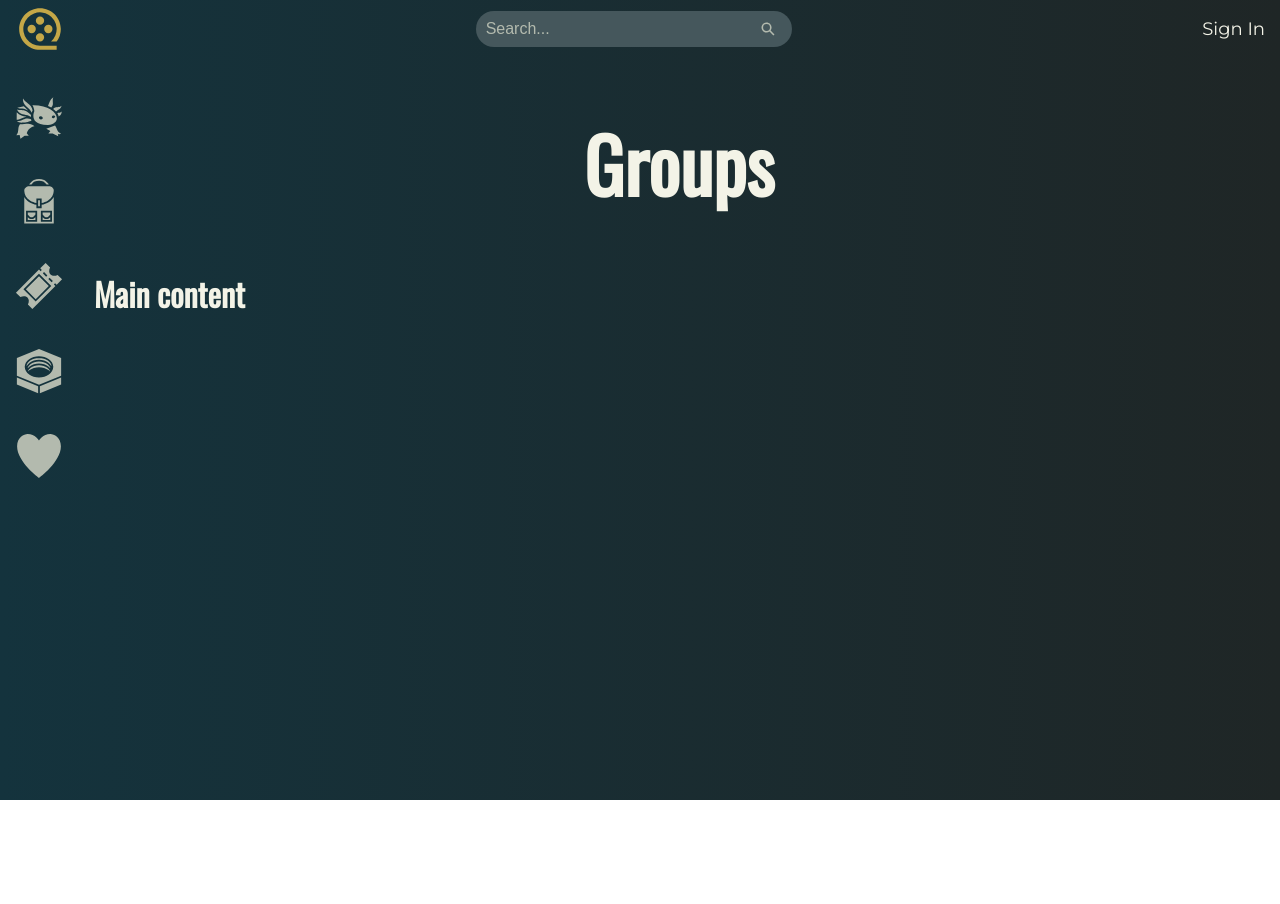
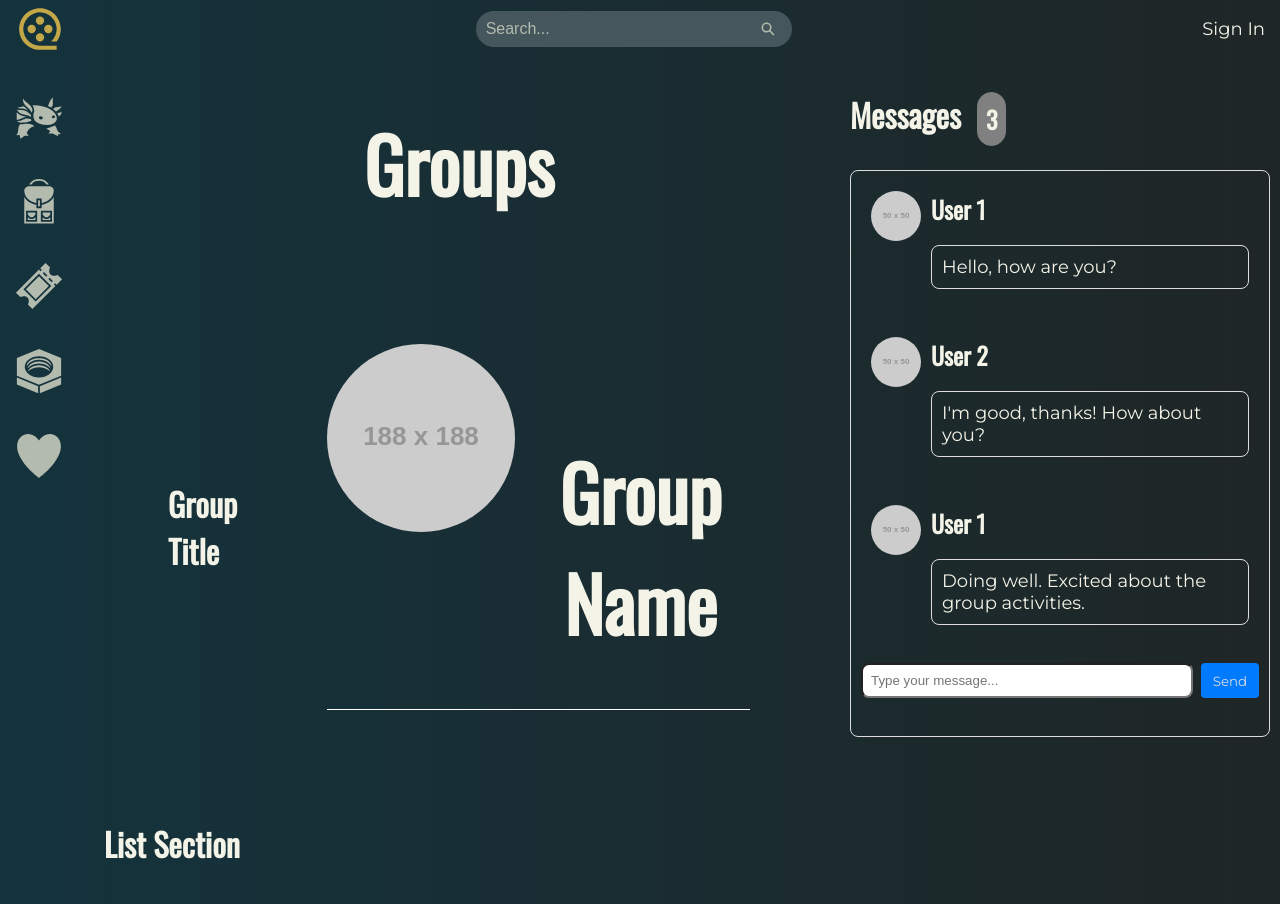
Before and after one commit to kismakk/MovieApp, a React (Create React App) app in the folder frontend/: page /groups in a window 1280 px wide. Before the commit the page ends 800 px from the top, so only its background shows below. Built offline with nearby package versions, Linux system fonts and the light colour scheme.

Commit message:
group components started, Messages ready

```diff
--- /dev/null
+++ b/frontend/src/components/groupsComponents/ListSection.js
@@ -0,0 +1,22 @@
+// groupsComponents/ListSection.js
+import React from "react";
+import styled from "styled-components";
+
+const ListSectionContainer = styled.div`
+  flex: 1;
+  padding: 10px;
+`;
+
+const ListSection = () => {
+  return (
+    <ListSectionContainer>
+      {/* Add your list section content here */}
+      <h2>List Section</h2>
+      {/* Display favorite movies as a list with max three movie pictures on each line */}
+    </ListSectionContainer>
+  );
+};
+
+
+
+export default ListSection;
--- /dev/null
+++ b/frontend/src/components/groupsComponents/MainSection.js
@@ -0,0 +1,31 @@
+// groupsComponents/MainSection.js
+import React from "react";
+import styled from "styled-components";
+import Avatar from "../profileComponents/Avatar";
+
+const MainSectionContainer = styled.div`
+  /* Add your styling for the main section container */
+  flex: 1;
+  padding: 10px; /* Adjust as needed */
+  display: flex;
+  align-items: center;
+`;
+
+const MainContent = styled.div`
+  /* Add your styling for the main content */
+`;
+
+const MainSection = () => {
+  return (
+    <MainSectionContainer>
+      {/* Group Picture */}
+      <Avatar title="Group Title" name="Group Name" />
+      {/* Main Content */}
+      <MainContent>
+        {/* Additional content as needed */}
+      </MainContent>
+    </MainSectionContainer>
+  );
+};
+
+export default MainSection;
--- a/frontend/src/components/groupsComponents/Messages.js
+++ b/frontend/src/components/groupsComponents/Messages.js
@@ -0,0 +1,154 @@
+import React, {useState} from 'react';
+import styled from 'styled-components';
+
+const MessageSection = () => {
+  const currentUser = {
+    id: 1,
+    name: 'Current User',
+    avatarUrl: 'https://via.placeholder.com/50',
+  };
+
+  const [newMessage, setNewMessage] = useState('');
+  const [messages, setMessages] = useState([
+    { id: 1, sender: 'User 1', text: 'Hello, how are you?' },
+    { id: 2, sender: 'User 2', text: 'I\'m good, thanks! How about you?' },
+    { id: 3, sender: 'User 1', text: 'Doing well. Excited about the group activities.' },
+  ]);
+
+  const handleSendMessage = () => {
+    if (newMessage.trim() !== '') {
+      const newMessageObject = {
+        id: messages.length + 1,
+        sender: currentUser.name,
+        text: newMessage,
+      };
+
+      setMessages([...messages, newMessageObject]);
+      setNewMessage('');
+    }
+  };
+
+  return (
+    <MessageContainer>
+      <MessageAmount>
+        <Section>Messages</Section>
+        <Number>{messages.length}</Number>
+      </MessageAmount>
+      <MessagesContainer>
+        {messages.map(({ id, sender, text }) => (
+          <Message key={id}>
+            <AvatarContainer>
+              {sender !== currentUser.name && (
+                <Avatar src={currentUser.avatarUrl} alt={currentUser.name} />
+              )}
+            </AvatarContainer>
+            <MessageContent>
+              <Sender>{sender}</Sender>
+              <MessageText>{text}</MessageText>
+            </MessageContent>
+          </Message>
+        ))}
+        <SendMessageContainer>
+          <Input
+            type="text"
+            placeholder="Type your message..."
+            value={newMessage}
+            onChange={(e) => setNewMessage(e.target.value)}
+          />
+          <Button onClick={handleSendMessage}>Send</Button>
+        </SendMessageContainer>
+      </MessagesContainer>
+    </MessageContainer>
+  );
+};
+
+const MessageContainer = styled.div`
+  margin: 10px;
+  width: 420px;
+  height: 681px;
+`;
+
+const MessagesContainer = styled.div`
+  border: 1px solid #ddd;
+  border-radius: 8px;
+  overflow: auto;
+  padding: 10px;
+  height: 80%;
+`;
+
+const Message = styled.div`
+  display: flex;
+  padding: 10px;
+  margin-bottom: 10px;
+  border-radius: 8px;
+`;
+
+const AvatarContainer = styled.div`
+  margin-right: 10px;
+`;
+
+const MessageContent = styled.div`
+  flex: 1;
+  display: flex;
+  flex-direction: column;
+`;
+
+const Sender = styled.h3`
+  margin: 0;
+`;
+
+const MessageText = styled.p`
+  white-space: pre-line;
+  border: 1px solid #ddd;
+  border-radius: 8px;
+  padding: 10px;
+`;
+
+const SendMessageContainer = styled.div`
+  display: flex;
+  margin-top: 10px;
+`;
+
+const Input = styled.input`
+  flex: 1;
+  padding: 8px;
+  margin-right: 8px;
+  border-radius: 8px;
+`;
+
+const Button = styled.button`
+  padding: 8px 12px;
+  background-color: #007bff;
+  color: #ddd;
+  border: none;
+  border-radius: 4px;
+  cursor: pointer;
+
+  &:hover {
+    background-color: #0056b3;
+  }
+`;
+
+const Section = styled.h2`
+  margin: 0 0 10px;
+`;
+
+const MessageAmount = styled.div`
+  display: flex;
+  align-items: center;
+`;
+
+const Number = styled.h3`
+  margin-left: 1rem;
+  padding: 0.5rem;
+  border: 1px solid grey;
+  background: grey;
+  border-radius: 20px;
+  display: inline-block;
+`;
+
+const Avatar = styled.img`
+  border-radius: 50%;
+`;
+
+export default MessageSection;
--- a/frontend/src/pages/Groups.js
+++ b/frontend/src/pages/Groups.js
@@ -2,7 +2,9 @@ import React from "react"
 import Header from '../components/global/Header';
 import Global from '../components/global/styles/global';
 import NavBar from '../components/global/NavBar';
-import Messages from '../components/groupsComponents/Messages';
+import MainSection from '../components/groupsComponents/MainSection.js';
+import ListSection from '../components/groupsComponents/ListSection';
+import MessageSection from "../components/groupsComponents/Messages";
 
 function Groups() {
   return (
@@ -11,27 +13,30 @@ function Groups() {
       <div className="header">
         <header>
           <Header />
-          {/* Logo */}
-          {/* Search bar */}
-          {/* User icon */}
         </header>
       </div>
       <div className="content">
-      <nav>
-          {/* Side navigation */}
+        <nav>
           <NavBar />
-      </nav>
-      <main>
-        {/*main content */}
-        <h1>Groups</h1>
-        <h2>Main content</h2>
-      </main>
+        </nav>
+        <main>
+          <h1>Groups</h1>
+          <div className="main-content">
+            {/* Left Side: Main Section and List Section */}
+            <div className="left-side">
+              <MainSection />
+              <ListSection />
+            </div>
+          </div>
+        </main>
+        {/* Right Side: Message Section */}
+        <div className="right-side">
+              <MessageSection />
+            </div>
       </div>
+    </div>
+  );
+}
 
 
-
-    </div>
-  )
-}
-
 export default Groups;
```
